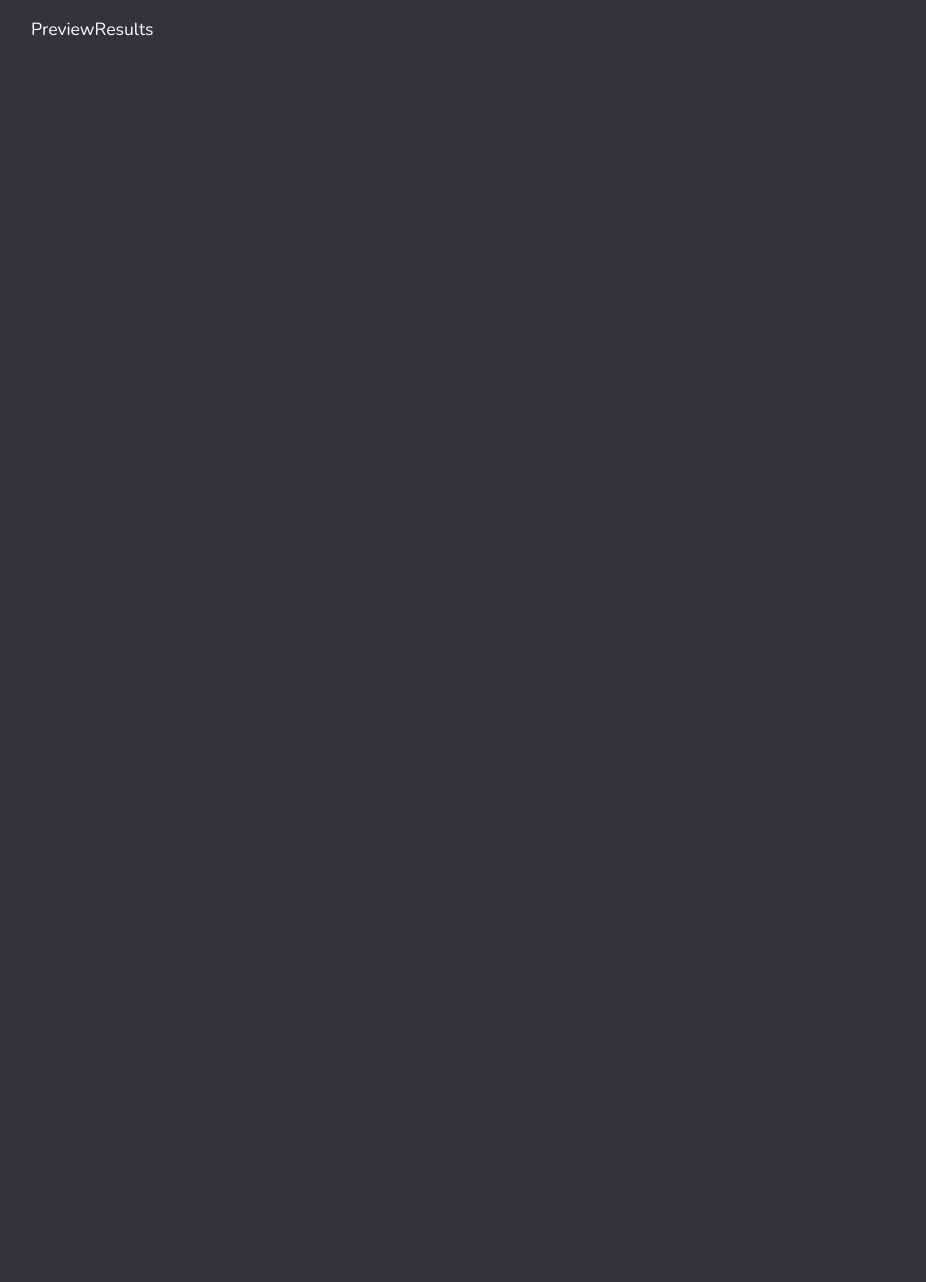
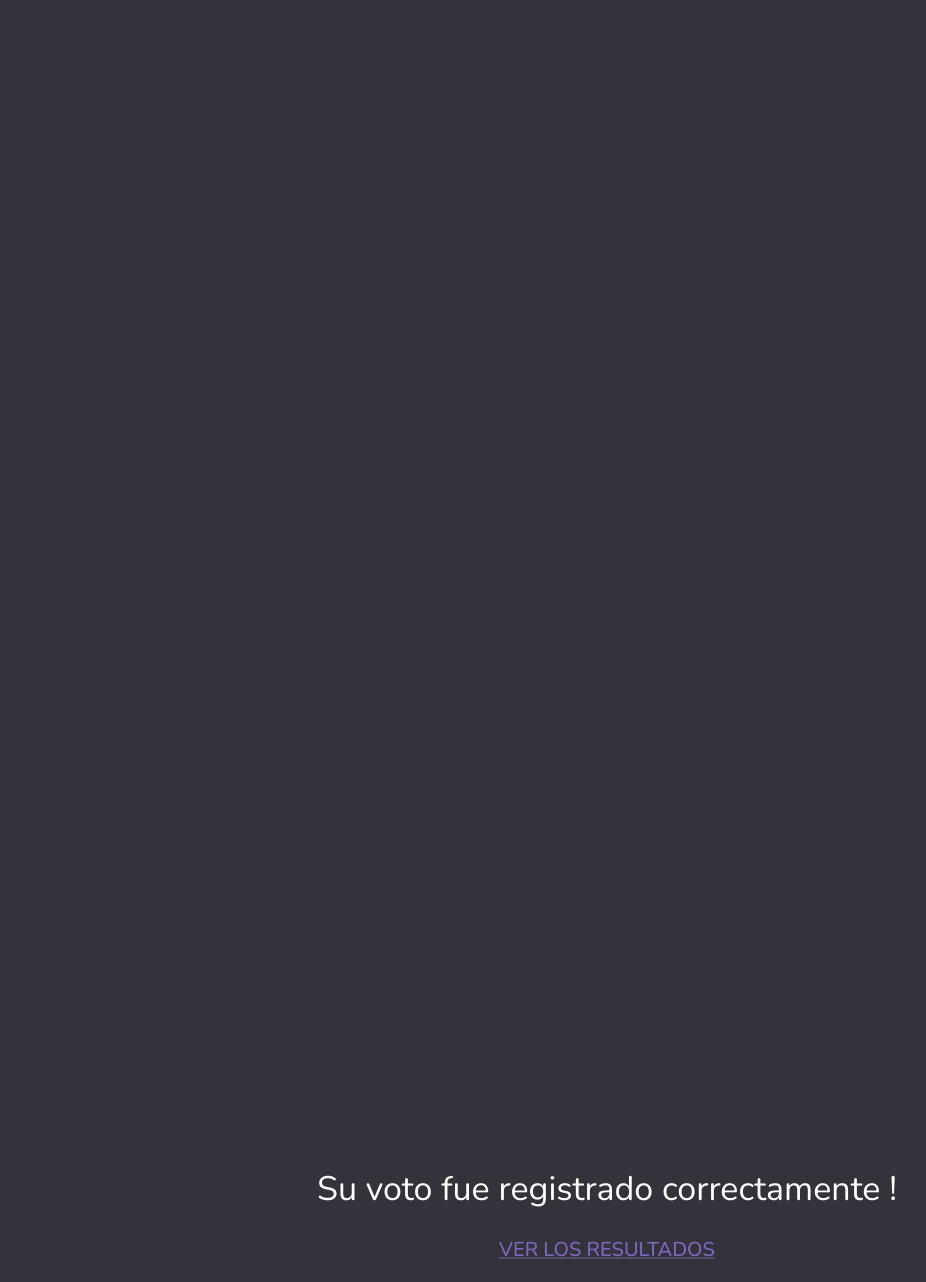
Before and after one commit to ezeamin/votacion-cena-fe, a React (Vite) app: page /preview-results in a window 1280 px wide. Shown: the whole page, without its empty margins (33-959 px from the left). Before the commit the page ends 800 px from the top, so only its background shows below. Built offline with nearby package versions, Linux system fonts and the light colour scheme; no server answers.

Commit message:
feat: preview results ok

```diff
--- a/src/components/List/OfficesList.tsx
+++ b/src/components/List/OfficesList.tsx
@@ -20,7 +20,7 @@ import PersonItem from './PersonItem';
 const OfficesList = (props: OfficesListProps) => {
   const { data, message, view } = props;
 
-  // TODO: cambiar useForm por
+  // TODO: cambiar useForm por localStorage
   const { king, setKing } = useForm();
 
   const navigate = useNavigate();
--- a/src/views/PreviewResults/PreviewResults.tsx
+++ b/src/views/PreviewResults/PreviewResults.tsx
@@ -1,5 +1,16 @@
+import { Box, Link, Typography } from '@mui/material';
+
 const PreviewResults = () => {
-  return <div>PreviewResults</div>;
+  return (
+    <Box sx={{ mt: '100%' }}>
+      <Typography align="center" component="h2" variant="h4">
+        Su voto fue registrado correctamente !
+      </Typography>
+      <Typography align="center" component="h2" mt={3} variant="h6">
+        <Link href="/results">VER LOS RESULTADOS</Link>
+      </Typography>
+    </Box>
+  );
 };
 
 export default PreviewResults;
```
